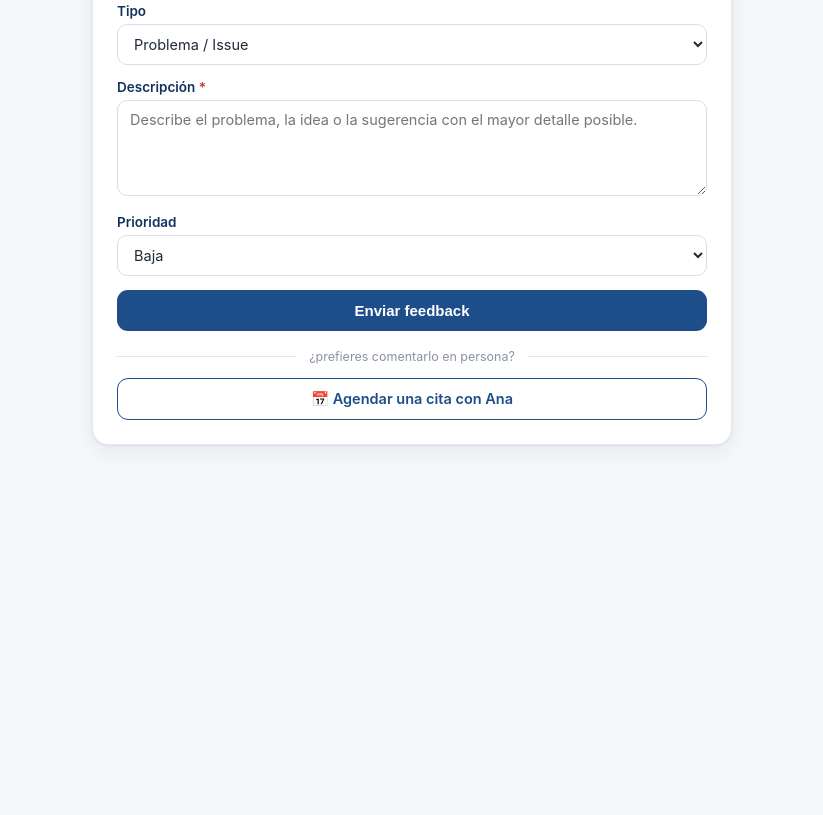
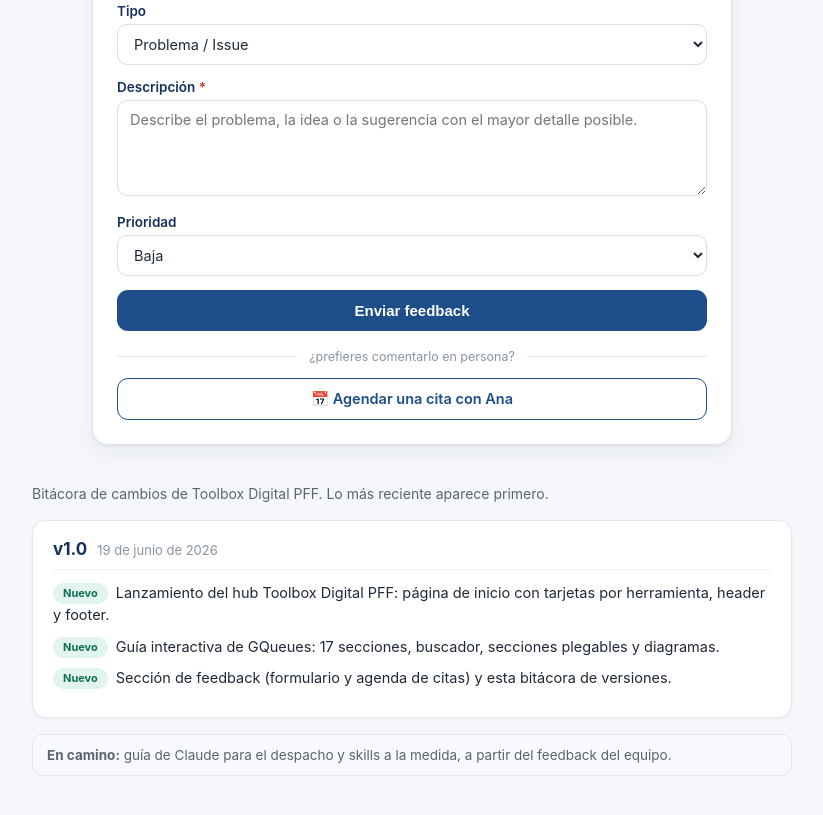
Before and after one commit to tech-pff/kit-digital, a plain HTML site: page pages/feedback.html in a window 1280 px wide. Shown: the part 309-1124 px from the top of the page, without its empty margins (228-1051 px from the left). Before the commit the page ends 814 px from the top, so only its background shows below. Drawn offline with Linux system fonts and the light colour scheme.

Commit message:
Add changelog widget to the feedback page
Show a version bitácora below the feedback form, so "Feedback y
updates" actually surfaces updates as the card description promises.

```diff
--- a/pages/feedback.html
+++ b/pages/feedback.html
@@ -299,6 +299,46 @@
     })();
   </script>
 </div>
+
+<!--
+  TOOLBOX DIGITAL PFF — Changelog / bitacora de versiones (pegar en un embed: Insertar -> Insertar codigo).
+
+  PARA AGREGAR UNA VERSION NUEVA:
+  copia un bloque <div class="cl-card"> ... </div> completo y pegalo ARRIBA del mas reciente.
+  Cambia la version, la fecha y las lineas de cambios. Etiquetas disponibles:
+    <span class="cl-tag new">Nuevo</span>    (verde)
+    <span class="cl-tag imp">Mejora</span>   (azul)
+    <span class="cl-tag fix">Arreglo</span>  (coral)
+-->
+<div class="cl-wrap">
+  <style>
+    .cl-wrap{font-family:-apple-system,BlinkMacSystemFont,'Segoe UI',Roboto,Helvetica,Arial,sans-serif;max-width:760px;margin:40px auto 0;color:#1f2937}
+    .cl-wrap *{box-sizing:border-box}
+    .cl-intro{font-size:14px;color:#5b6470;margin:0 0 18px}
+    .cl-card{background:#fff;border:1px solid #e3e8ef;border-radius:14px;padding:18px 20px;margin:0 0 16px;box-shadow:0 1px 3px rgba(16,38,73,.06)}
+    .cl-ver{font-weight:700;color:#13315c;font-size:17px}
+    .cl-date{font-size:13px;color:#8a93a5;margin-left:10px}
+    .cl-rule{border:0;border-top:1px solid #eef1f6;margin:10px 0 12px}
+    .cl-line{font-size:14.5px;line-height:1.55;margin:9px 0}
+    .cl-tag{display:inline-block;font-size:11px;font-weight:700;border-radius:20px;padding:2px 10px;margin-right:8px;vertical-align:1px}
+    .cl-tag.new{background:#e1f5ee;color:#0f6e56}
+    .cl-tag.imp{background:#e6f1fb;color:#185fa5}
+    .cl-tag.fix{background:#faece7;color:#993c1d}
+    .cl-next{font-size:13.5px;color:#5b6470;background:#f7f9fc;border:1px solid #e3e8ef;border-radius:10px;padding:12px 14px;margin-top:2px}
+  </style>
+
+  <p class="cl-intro">Bitácora de cambios de Toolbox Digital PFF. Lo más reciente aparece primero.</p>
+
+  <div class="cl-card">
+    <div><span class="cl-ver">v1.0</span><span class="cl-date">19 de junio de 2026</span></div>
+    <hr class="cl-rule">
+    <p class="cl-line"><span class="cl-tag new">Nuevo</span>Lanzamiento del hub Toolbox Digital PFF: página de inicio con tarjetas por herramienta, header y footer.</p>
+    <p class="cl-line"><span class="cl-tag new">Nuevo</span>Guía interactiva de GQueues: 17 secciones, buscador, secciones plegables y diagramas.</p>
+    <p class="cl-line"><span class="cl-tag new">Nuevo</span>Sección de feedback (formulario y agenda de citas) y esta bitácora de versiones.</p>
+  </div>
+
+  <div class="cl-next"><b>En camino:</b> guía de Claude para el despacho y skills a la medida, a partir del feedback del equipo.</div>
+</div>
 </div>
 </body>
 </html>
```
